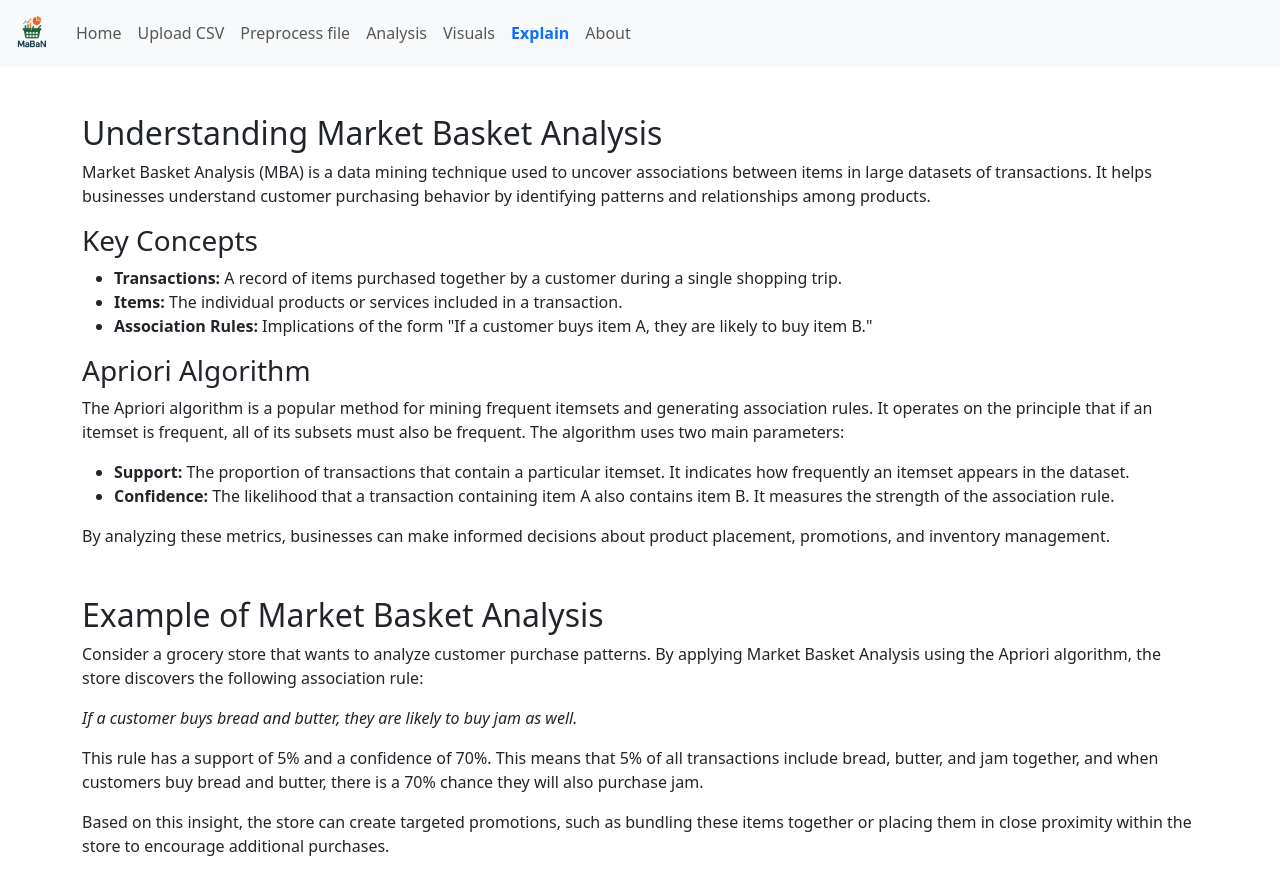
After one commit to andreasdarsa/Market-Basket-Analysis-Implementation, a Flask app: page /explain in a window 1280 px wide. The commit adds this page. Run offline with Flask 3, Linux system fonts and the light colour scheme.

Commit message:
New name: MaBan. New logo and explanation page

```diff
--- a/backend/routes.py
+++ b/backend/routes.py
@@ -29,6 +29,10 @@ def preprocess_page():
 @front_bp.route('/visuals')
 def visualize_page():
     return render_template('visuals.html')
+
+@front_bp.route('/explain')
+def explain_page():
+    return render_template('explain.html')
 
 UPLOAD_FOLDER = 'uploads'
 os.makedirs(UPLOAD_FOLDER, exist_ok=True)
--- a/frontend/templates/analysis.html
+++ b/frontend/templates/analysis.html
@@ -32,6 +32,9 @@
                         </li>
                         <li class="nav-item" id="toVisuals">
                             <a class="nav-link" href="{{url_for('front.visualize_page')}}">Visuals</a>
+                        </li>
+                        <li class="nav-item" id="toExplained">
+                            <a class="nav-link" href="{{url_for('front.explain_page')}}">Explain</a>
                         </li>
                         <li class="nav-item" id="toAbout">
                             <a class="nav-link" href="#">About</a>
--- /dev/null
+++ b/frontend/templates/explain.html
@@ -0,0 +1,78 @@
+<!DOCTYPE html>
+<html lang="en">
+    <head>
+        <meta charset="UTF-8">
+        <title>MaBan - Market Basket Analysis</title>
+        <link rel="icon" type="image/png" href="../static/maban_logo.png">
+        <link href="https://cdn.jsdelivr.net/npm/bootstrap@5.3.0/dist/css/bootstrap.min.css" rel="stylesheet">
+        <link href="styles.css" rel="stylesheet">
+        <script src="../static/general.js" async></script>
+        <script src="../static/explain.js" defer></script>
+    </head>
+    <body>
+        <nav class="navbar navbar-expand-lg navbar-light bg-light">
+            <div class="container-fluid">
+                <a class="navbar-brand" href="{{url_for('front.home')}}">
+                    <img src="../static/maban_logo.png" alt="MaBaN logo" height="40">
+                </a>
+                <button class="navbar-toggler" type="button" data-bs-toggle="collapse" data-bs-target="#navbarContent" aria-controls="navbarContent" aria-expanded="false" aria-label="Toggle navigation">
+                    <span class="navbar-toggler-icon"></span>
+                </button>
+                <div class="collapse navbar-collapse" id="navbarContent">
+                    <ul class="navbar-nav me-auto mb-2 mb-lg-0">
+                        <li class="nav-item" id="toHome">
+                            <a class="nav-link" href="{{url_for('front.home')}}">Home</a>
+                        </li>
+                        <li class="nav-item" id="upload-link">
+                            <a class="nav-link" href="{{url_for('front.upload_page')}}">Upload CSV</a>
+                        </li>
+                        <li class="nav-item" id="toPreprocess">
+                            <a class="nav-link" href="{{url_for('front.preprocess_page')}}">Preprocess file</a>
+                        </li>
+                        <li class="nav-item" id="toAnalysis">
+                            <a class="nav-link" href="{{url_for('front.analysis_page')}}">Analysis</a>
+                        </li>
+                        <li class="nav-item" id="toVisuals">
+                            <a class="nav-link" href="{{url_for('front.visualize_page')}}">Visuals</a>
+                        </li>
+                        <li class="nav-item" id="toExplained">
+                            <a class="nav-link active fw-bold text-primary" aria-current="page" href="{{url_for('front.explain_page')}}">Explain</a>
+                        </li>
+                        <li class="nav-item" id="toAbout">
+                            <a class="nav-link" href="#">About</a>
+                        </li>
+                    </ul>
+                </div>
+            </div>
+        </nav>
+
+        <section class="container mt-5" id="explain-section">
+            <h2>Understanding Market Basket Analysis</h2>
+            <p>Market Basket Analysis (MBA) is a data mining technique used to uncover associations between items in large datasets of transactions. It helps businesses understand customer purchasing behavior by identifying patterns and relationships among products.</p>
+            <h3>Key Concepts</h3>
+            <ul>
+                <li><strong>Transactions:</strong> A record of items purchased together by a customer during a single shopping trip.</li>
+                <li><strong>Items:</strong> The individual products or services included in a transaction.</li>
+                <li><strong>Association Rules:</strong> Implications of the form "If a customer buys item A, they are likely to buy item B."</li>
+            </ul>
+            <h3>Apriori Algorithm</h3>
+            <p>The Apriori algorithm is a popular method for mining frequent itemsets and generating association rules. It operates on the principle that if an itemset is frequent, all of its subsets must also be frequent. The algorithm uses two main parameters:</p>
+            <ul>
+                <li><strong>Support:</strong> The proportion of transactions that contain a particular itemset. It indicates how frequently an itemset appears in the dataset.</li>
+                <li><strong>Confidence:</strong> The likelihood that a transaction containing item A also contains item B. It measures the strength of the association rule.</li>
+            </ul>
+            <p>By analyzing these metrics, businesses can make informed decisions about product placement, promotions, and inventory management.</p>
+        </section>
+
+        <!-- Example use -->
+        <section class="container mt-5" id="example-section">
+            <h2>Example of Market Basket Analysis</h2>
+            <p>Consider a grocery store that wants to analyze customer purchase patterns. By applying Market Basket Analysis using the Apriori algorithm, the store discovers the following association rule:</p>
+            <blockquote>
+                <p><em>If a customer buys bread and butter, they are likely to buy jam as well.</em></p>
+            </blockquote>
+            <p>This rule has a support of 5% and a confidence of 70%. This means that 5% of all transactions include bread, butter, and jam together, and when customers buy bread and butter, there is a 70% chance they will also purchase jam.</p>
+            <p>Based on this insight, the store can create targeted promotions, such as bundling these items together or placing them in close proximity within the store to encourage additional purchases.</p>
+        </section>
+    </body>
+</html>
--- a/frontend/templates/home.html
+++ b/frontend/templates/home.html
@@ -30,6 +30,9 @@
                         </li>
                         <li class="nav-item" id="toVisuals">
                             <a class="nav-link" href="{{url_for('front.visualize_page')}}">Visuals</a>
+                        </li>
+                        <li class="nav-item" id="toExplained">
+                            <a class="nav-link" href="{{url_for('front.explain_page')}}">Explain</a>
                         </li>
                         <li class="nav-item" id="toAbout">
                             <a class="nav-link" href="#">About</a>
--- a/frontend/templates/preprocess.html
+++ b/frontend/templates/preprocess.html
@@ -31,6 +31,9 @@
                         </li>
                         <li class="nav-item" id="toVisuals">
                             <a class="nav-link" href="{{url_for('front.visualize_page')}}">Visuals</a>
+                        </li>
+                        <li class="nav-item" id="toExplained">
+                            <a class="nav-link" href="{{url_for('front.explain_page')}}">Explain</a>
                         </li>
                         <li class="nav-item" id="toAbout">
                             <a class="nav-link" href="#">About</a>
--- a/frontend/templates/upload.html
+++ b/frontend/templates/upload.html
@@ -29,6 +29,9 @@
                         </li>
                         <li class="nav-item">
                             <a class="nav-link" href="{{url_for('front.visualize_page')}}">Visuals</a>
+                        </li>
+                        <li class="nav-item" id="toExplained">
+                            <a class="nav-link" href="{{url_for('front.explain_page')}}">Explain</a>
                         </li>
                         <li class="nav-item">
                             <a class="nav-link" href="#">About</a>
--- a/frontend/templates/visuals.html
+++ b/frontend/templates/visuals.html
@@ -31,6 +31,9 @@
                         </li>
                         <li class="nav-item" id="toVisuals">
                             <a class="nav-link active fw-bold text-primary" aria-current="page" href="{{url_for('front.visualize_page')}}">Visuals</a>
+                        </li>
+                        <li class="nav-item" id="toExplained">
+                            <a class="nav-link" href="{{url_for('front.explain_page')}}">Explain</a>
                         </li>
                         <li class="nav-item" id="toAbout">
                             <a class="nav-link" href="#">About</a>
```
Also changed, not shown: README.md, frontend/static/maban_logo.png (added).
